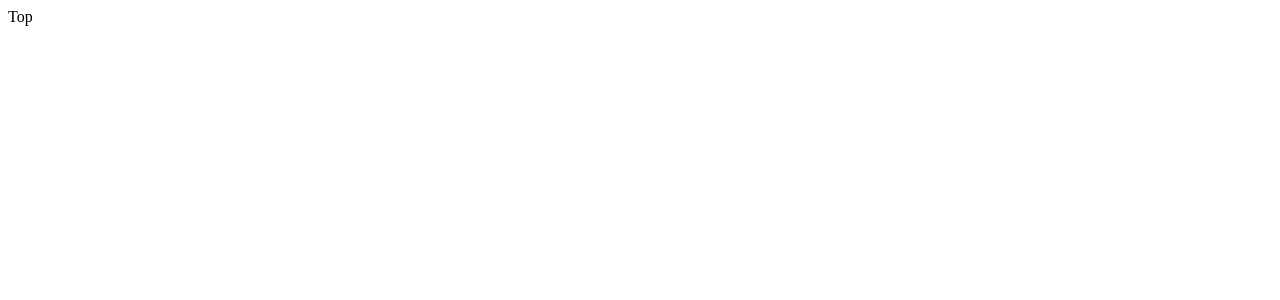
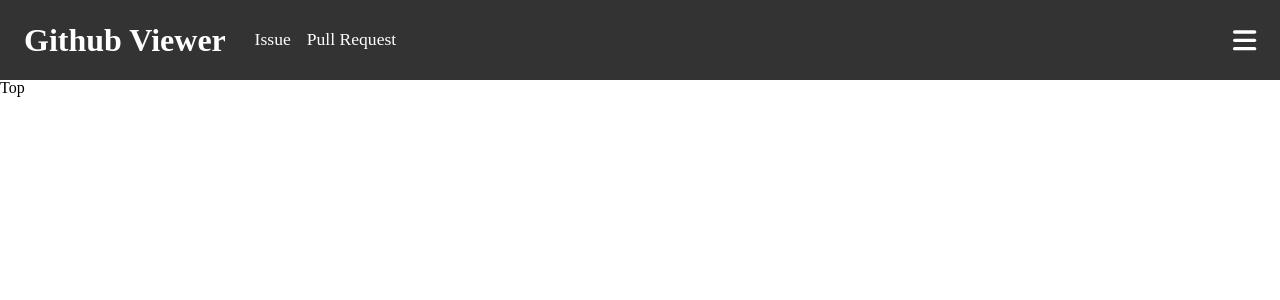
Before and after one commit to canopus-m-satoshi/redux-github-viewer, a React (Create React App) app: page / in a window 1280 px wide. Shown: the top 300 px of the page. Built offline with nearby package versions, Linux system fonts and the light colour scheme.

Commit message:
Headerの作成

```diff
--- a/package.json
+++ b/package.json
@@ -3,6 +3,9 @@
   "version": "0.1.0",
   "private": true,
   "dependencies": {
+    "@fortawesome/fontawesome-svg-core": "^6.4.2",
+    "@fortawesome/free-solid-svg-icons": "^6.4.2",
+    "@fortawesome/react-fontawesome": "^0.2.0",
     "@reduxjs/toolkit": "^1.9.5",
     "@testing-library/jest-dom": "^5.17.0",
     "@testing-library/react": "^13.4.0",
--- a/src/App.js
+++ b/src/App.js
@@ -3,10 +3,12 @@ import Top from './pages/Top'
 import Profile from './pages/Profile'
 import Issue from './pages/Issue'
 import PullRequest from './pages/PullRequest'
+import Header from './components/organisms/Header'
 
 function App() {
   return (
     <div className="App">
+      <Header />
       <Routes>
         <Route path="/" element={<Top />} />
         <Route path="/profile" element={<Profile />} />
--- /dev/null
+++ b/src/components/atoms/GnavItem.jsx
@@ -0,0 +1,19 @@
+import { Link } from 'react-router-dom'
+import { styled } from 'styled-components'
+import Issue from '../../pages/Issue'
+
+const StyledLink = styled(Link)`
+  font-size: 1.1rem;
+  color: #fff;
+  cursor: pointer;
+  text-decoration: none;
+`
+
+const GnavItem = ({ name, path }) => {
+  return (
+    <div>
+      <StyledLink to={path}>{name}</StyledLink>
+    </div>
+  )
+}
+export default GnavItem
--- /dev/null
+++ b/src/components/atoms/HamburgerMenu.jsx
@@ -0,0 +1,33 @@
+import { FontAwesomeIcon } from '@fortawesome/react-fontawesome'
+import { faBars } from '@fortawesome/free-solid-svg-icons'
+import { styled } from 'styled-components'
+import Nav from '../molecules/Nav'
+import { useState } from 'react'
+
+const StyledMenu = styled.button`
+  background-color: transparent;
+  border: none;
+  cursor: pointer;
+  outline: none;
+  padding: 0;
+  appearance: none;
+  color: #fff;
+  font-weight: bold;
+  position: relative;
+`
+
+const HamburgerMenu = () => {
+  const [isShowMenu, setIsShowMenu] = useState(false)
+
+  const handleMenu = () => {
+    setIsShowMenu(!isShowMenu)
+  }
+
+  return (
+    <StyledMenu>
+      <FontAwesomeIcon icon={faBars} size="2x" onClick={handleMenu} />
+      <Nav isShowMenu={isShowMenu} />
+    </StyledMenu>
+  )
+}
+export default HamburgerMenu
--- /dev/null
+++ b/src/components/atoms/NavItem.jsx
@@ -0,0 +1,22 @@
+import { Link } from 'react-router-dom'
+import { styled } from 'styled-components'
+
+const StyledLink = styled(Link)`
+  color: #000;
+  text-decoration: none;
+  padding: 8px;
+  font-size: 1rem;
+  font-weight: 400;
+  cursor: pointer;
+  display: block;
+
+  &:hover {
+    background: #0366d6;
+    color: white;
+  }
+`
+
+const NavItem = ({ name, path }) => {
+  return <StyledLink to={path}>{name}</StyledLink>
+}
+export default NavItem
--- /dev/null
+++ b/src/components/atoms/SiteTitle.jsx
@@ -0,0 +1,23 @@
+import { Link } from 'react-router-dom'
+import { styled } from 'styled-components'
+
+const StyledTitle = styled.h1`
+  font-size: 2rem;
+  font-weight: bold;
+  cursor: pointer;
+`
+
+const StyledLink = styled(Link)`
+  color: #fff;
+  cursor: pointer;
+  text-decoration: none;
+`
+
+const SiteTitle = ({ title }) => {
+  return (
+    <StyledTitle>
+      <StyledLink to="/">{title}</StyledLink>
+    </StyledTitle>
+  )
+}
+export default SiteTitle
--- /dev/null
+++ b/src/components/molecules/Gnav.jsx
@@ -0,0 +1,22 @@
+import { styled } from 'styled-components'
+import GnavItem from '../atoms/GnavItem'
+
+const StyledList = styled.nav`
+  flex-grow: 1;
+  display: flex;
+  gap: 1rem;
+
+  @media (max-width: 767px) {
+    display: none;
+  }
+`
+
+const Gnav = () => {
+  return (
+    <StyledList>
+      <GnavItem name="Issue" path="issue" />
+      <GnavItem name="Pull Request" path="pull-request" />
+    </StyledList>
+  )
+}
+export default Gnav
--- /dev/null
+++ b/src/components/molecules/Nav.jsx
@@ -0,0 +1,27 @@
+import { styled } from 'styled-components'
+import NavItem from '../atoms/NavItem'
+
+const StyledNav = styled.nav`
+  text-align: left;
+  background-color: #fff;
+  width: 200px;
+  border-radius: 2px;
+  padding: 0.5rem 0.6rem;
+  position: absolute;
+  right: 0;
+  top: 150%;
+  box-shadow: rgba(51, 51, 51, 0.15) 1px 1px 4px 1px;
+  display: ${(props) => (props.$isShowMenu ? 'block' : 'none')};
+`
+
+const Nav = ({ isShowMenu }) => {
+  return (
+    <StyledNav $isShowMenu={isShowMenu}>
+      <NavItem name="Top" path="/" />
+      <NavItem name="Profile" path="profile" />
+      <NavItem name="Issue" path="issue" />
+      <NavItem name="Pull Request" path="pull-request" />
+    </StyledNav>
+  )
+}
+export default Nav
--- /dev/null
+++ b/src/components/organisms/Header.jsx
@@ -0,0 +1,29 @@
+import { styled } from 'styled-components'
+import SiteTitle from '../atoms/SiteTitle'
+import Gnav from '../molecules/Gnav'
+import HamburgerMenu from '../atoms/HamburgerMenu'
+
+const StyledHeader = styled.header`
+  padding: 1.5rem;
+  color: #fff;
+  background-color: #333333;
+  display: flex;
+  align-items: center;
+  gap: 1.8rem;
+
+  @media (max-width: 767px) {
+    padding: 1rem;
+    justify-content: space-between;
+  }
+`
+
+const Header = () => {
+  return (
+    <StyledHeader>
+      <SiteTitle title="Github Viewer" />
+      <Gnav />
+      <HamburgerMenu />
+    </StyledHeader>
+  )
+}
+export default Header
--- a/src/index.js
+++ b/src/index.js
@@ -3,11 +3,13 @@ import ReactDOM from 'react-dom/client'
 import App from './App'
 import reportWebVitals from './reportWebVitals'
 import { BrowserRouter } from 'react-router-dom'
+import { Reset } from 'styled-reset'
 
 const root = ReactDOM.createRoot(document.getElementById('root'))
 root.render(
   <React.StrictMode>
     <BrowserRouter>
+      <Reset />
       <App />
     </BrowserRouter>
   </React.StrictMode>,
```
Also changed, not shown: 1 other file (tests, documents, lock files or other folders).
